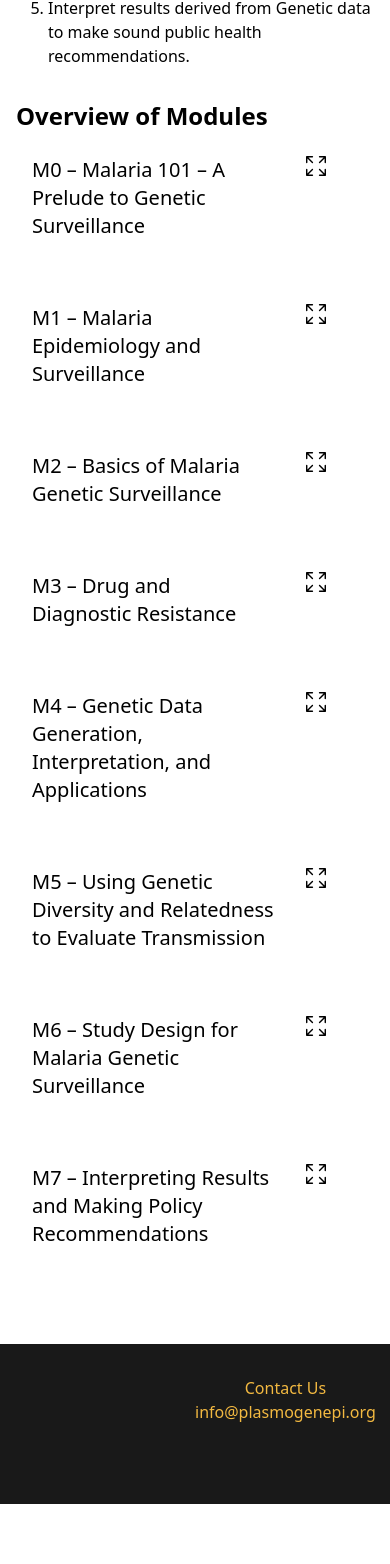
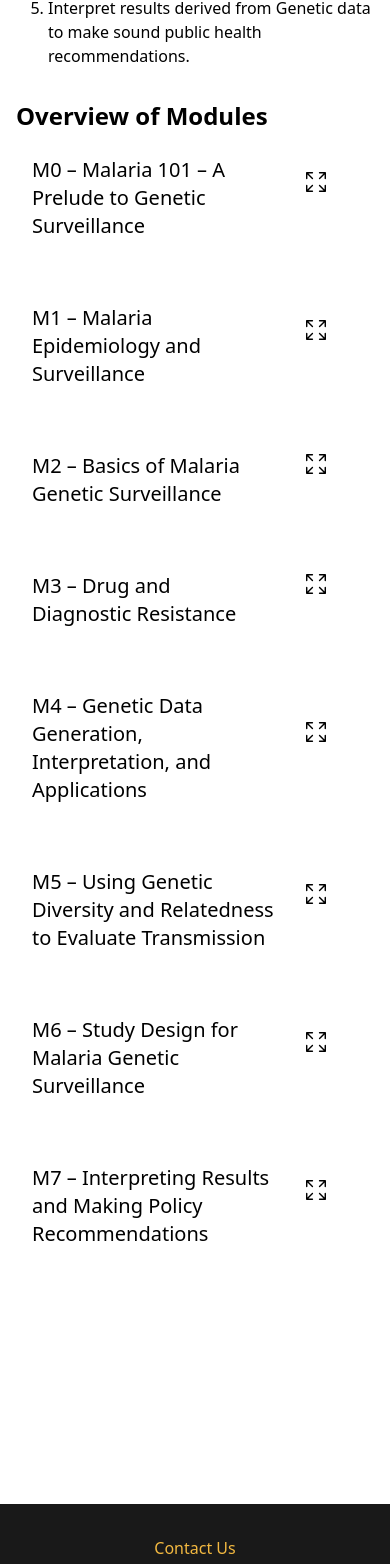
Before and after one commit to PlasmoGenEpi/plasmogenepi-website, a Next.js app: page /OnlineCourse in a window 390 px wide. Shown: the part 1372-2936 px from the top of the page. Before the commit the page ends 2876 px from the top, so only its background shows below. Built offline with nearby package versions, Linux system fonts and the light colour scheme.

Commit message:
altered Accordion padding

```diff
--- a/app/(Layout)/DataStandards/page.tsx
+++ b/app/(Layout)/DataStandards/page.tsx
@@ -10,14 +10,14 @@ import { useState } from "react";
 export default function DataStandards() {
   const [page, setPage] = useState(0);
   return (
-    <div className="flex flex-col">
-      <div className="mx-auto px-4">
+    <div className="flex flex-col items-center">
+      <div className="flex overflow-hidden px-4">
         <Image
           alt="schema"
           src="/graph2.png"
           width={1200}
           height={700}
-          className=""
+          className=" min-w-[600px] [object-position:50%]"
         />
       </div>
       {/* <div className="mx-auto max-w-4xl py-12">
--- a/app/(Layout)/layout.tsx
+++ b/app/(Layout)/layout.tsx
@@ -6,7 +6,7 @@ export default function Layout({ children }: { children: ReactNode }) {
   return (
     <div>
       <NavBar />
-      <div className="min-h-screen pb-40">{children}</div>
+      <div className="min-h-screen pb-40 ">{children}</div>
       <Footer />
     </div>
   );
--- a/app/components/Accordion.tsx
+++ b/app/components/Accordion.tsx
@@ -12,10 +12,10 @@ export default function Accordion({
   const [openPages, setOpenPages] = useState<number[]>([]);
 
   return (
-    <div className="min-h-[600px]  md:grid md:grid-cols-2">
+    <div className=" min-h-[600px] md:grid md:grid-cols-2">
       <div
         className={
-          openPages.includes(0) ? "collapse collapse-open" : "collapse"
+          openPages.includes(0) ? "collapse collapse-open" : "collapse pr-0"
         }
       >
         <div
@@ -26,7 +26,7 @@ export default function Accordion({
               {" "}
               M0 &ndash; Malaria 101 &ndash; A Prelude to Genetic Surveillance{" "}
             </h2>
-            <div
+            <button
               onClick={(e) => {
                 if (openPages.includes(0)) {
                   let index = openPages.indexOf(0);
@@ -41,10 +41,10 @@ export default function Accordion({
               className=" -translate-y-4 translate-x-4 cursor-pointer p-4"
             >
               <ExpandIcon />
-            </div>
+            </button>
           </div>
         </div>
-        <div className={"collapse-content px-8 py-4"}>
+        <div className={"collapse-content p-4"}>
           <p className="mb-4">
             In this introductory module we will quickly review the basic
             epidemiology of malaria, including its transmission, health
@@ -81,7 +81,7 @@ export default function Accordion({
               {" "}
               M1 &ndash; Malaria Epidemiology and Surveillance
             </h2>
-            <div
+            <button
               onClick={(e) => {
                 if (openPages.includes(1)) {
                   let index = openPages.indexOf(1);
@@ -96,7 +96,7 @@ export default function Accordion({
               className=" -translate-y-4 translate-x-4 cursor-pointer p-4"
             >
               <ExpandIcon />
-            </div>
+            </button>
           </div>
           {/* <div
             onClick={(e) => {
@@ -145,7 +145,7 @@ export default function Accordion({
               {" "}
               M2 &ndash; Basics of Malaria Genetic Surveillance
             </h2>
-            <div
+            <button
               onClick={(e) => {
                 if (openPages.includes(2)) {
                   let index = openPages.indexOf(2);
@@ -160,7 +160,7 @@ export default function Accordion({
               className=" -translate-y-4 translate-x-4 cursor-pointer p-4"
             >
               <ExpandIcon />
-            </div>
+            </button>
           </div>
           {/* <div
             onClick={(e) => {
@@ -233,7 +233,7 @@ export default function Accordion({
               {" "}
               M3 &ndash; Drug and Diagnostic Resistance
             </h2>
-            <div
+            <button
               onClick={(e) => {
                 if (openPages.includes(3)) {
                   let index = openPages.indexOf(3);
@@ -248,7 +248,7 @@ export default function Accordion({
               className=" -translate-y-4 translate-x-4 cursor-pointer p-4"
             >
               <ExpandIcon />
-            </div>
+            </button>
           </div>
           {/* <div
             onClick={(e) => {
@@ -299,7 +299,7 @@ export default function Accordion({
               M4 &ndash; Genetic Data Generation, Interpretation, and
               Applications
             </h2>
-            <div
+            <button
               onClick={(e) => {
                 if (openPages.includes(4)) {
                   let index = openPages.indexOf(4);
@@ -314,7 +314,7 @@ export default function Accordion({
               className=" -translate-y-4 translate-x-4 cursor-pointer p-4"
             >
               <ExpandIcon />
-            </div>
+            </button>
           </div>
           {/* <div
             onClick={(e) => {
@@ -382,7 +382,7 @@ export default function Accordion({
               M5 &ndash; Using Genetic Diversity and Relatedness to Evaluate
               Transmission
             </h2>
-            <div
+            <button
               onClick={(e) => {
                 if (openPages.includes(5)) {
                   let index = openPages.indexOf(5);
@@ -397,7 +397,7 @@ export default function Accordion({
               className=" -translate-y-4 translate-x-4 cursor-pointer p-4"
             >
               <ExpandIcon />
-            </div>
+            </button>
           </div>
           {/* <div
             onClick={(e) => {
@@ -464,7 +464,7 @@ export default function Accordion({
               {" "}
               M6 &ndash; Study Design for Malaria Genetic Surveillance
             </h2>
-            <div
+            <button
               onClick={(e) => {
                 if (openPages.includes(6)) {
                   let index = openPages.indexOf(6);
@@ -479,7 +479,7 @@ export default function Accordion({
               className=" -translate-y-4 translate-x-4 cursor-pointer p-4"
             >
               <ExpandIcon />
-            </div>
+            </button>
           </div>
           {/* <div
             onClick={(e) => {
@@ -645,7 +645,7 @@ export default function Accordion({
               {" "}
               M7 &ndash; Interpreting Results and Making Policy Recommendations
             </h2>
-            <div
+            <button
               onClick={(e) => {
                 if (openPages.includes(7)) {
                   let index = openPages.indexOf(7);
@@ -660,7 +660,7 @@ export default function Accordion({
               className=" -translate-y-4 translate-x-4 cursor-pointer p-4"
             >
               <ExpandIcon />
-            </div>
+            </button>
           </div>
           {/* <div
             onClick={(e) => {
--- a/app/components/Footer.tsx
+++ b/app/components/Footer.tsx
@@ -1,8 +1,8 @@
 export default function Footer() {
   return (
-    <div className="absolute bottom-0 h-40 w-full bg-black bg-opacity-90 p-8">
-      <div className="mx-auto grid max-w-6xl grid-cols-2">
-        <div className="col-start-2 col-end-3 ml-auto flex w-fit flex-col items-center">
+    <div className="h-40 w-full bg-black bg-opacity-90 p-8">
+      <div className="mx-auto grid max-w-6xl">
+        <div className="mx-auto flex w-fit flex-col items-center justify-center">
           <div>
             <span className="mx-auto text-[#F3B941]">Contact Us</span>
           </div>
```
Also changed, not shown: app/page.tsx (+9 -7 lines).
